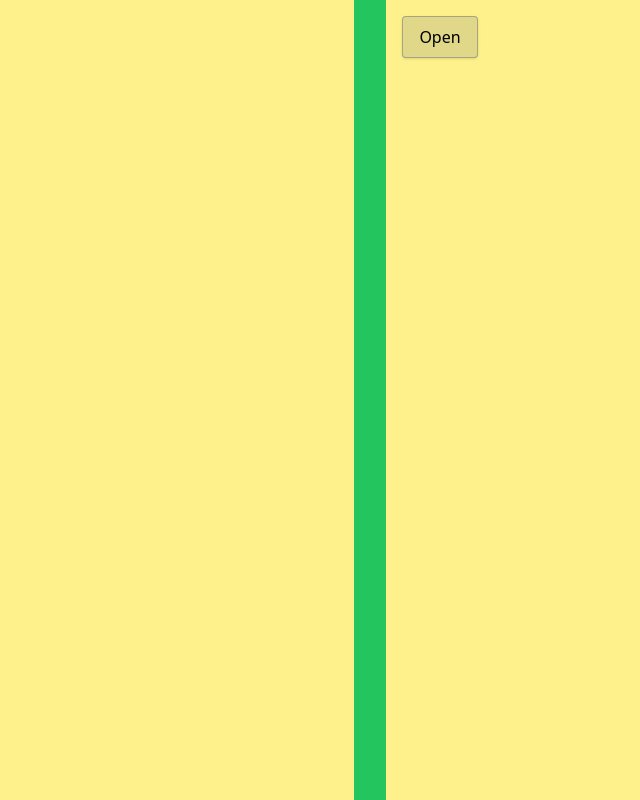
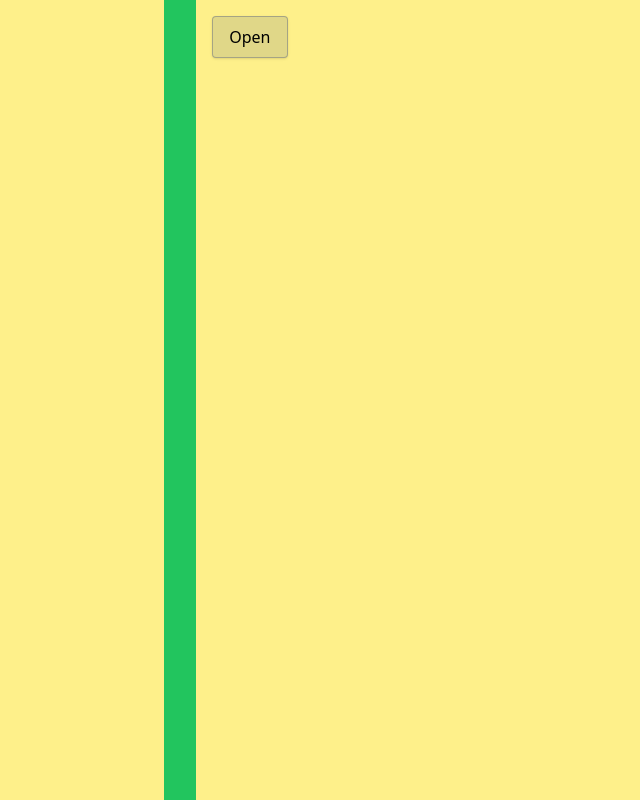
Before and after one commit to maxzz/forms-react-hook-form, a React (Vite) app: page / in a window 1280 px wide. Shown: the whole page, without its empty margins (216-856 px from the left). Built offline with nearby package versions, Linux system fonts and the light colour scheme.

Commit message:
WIP. update app body layout w/ grid

```diff
--- a/src/App.tsx
+++ b/src/App.tsx
@@ -4,8 +4,8 @@ import { Page3_Form } from "./components/page3";
 
 export function App() {
     return (
-        <div className="min-h-screen flex justify-center bg-yellow-200">
-            <div className="bg-green-500 w-8"></div>
+        <div className="min-h-screen grid grid-cols-[1fr_2rem_auto_2fr] bg-yellow-200">
+            <div className="col-start-2 bg-green-500 w-8"></div>
             <Page3_Form />
         </div>
     );
```
